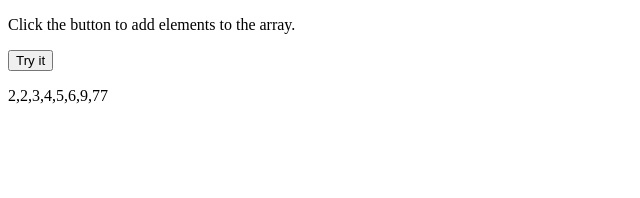
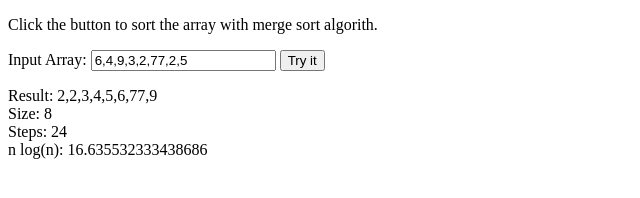
Before and after one commit to mnofresno/merge-sort, a plain HTML site: page index.html in a window 1280 px wide. Both pictures are taken after a click on the button "Try it". Shown: the whole page, without its empty margins (0-640 px from the left). Drawn offline with Linux system fonts and the light colour scheme.

Commit message:
* Add result object with running steps * Fixed indentation

```diff
--- a/index.html
+++ b/index.html
@@ -2,35 +2,44 @@
 <html>
 	<body>
 
-<p>Click the button to add elements to the array.</p>
+		<p>Click the button to sort the array with merge sort algorith.</p>
 
-<button onclick="myFunction()">Try it</button>
+		Input Array:
+		<input id="inputArray" value="6,4,9,3,2,77,2,5"/>
+		<button onclick="runMergeSort()">Try it</button>
 
 		<p id="demo"></p>
 
 		<script>
-
-function myFunction () {
-	var i = [6,4,9,3,2,77,2,5];
-
-	var o = mergeSort(i);
-	document.getElementById("demo").innerHTML = o;
+			function runMergeSort() {
+				var input = document.getElementById("inputArray").value.split(',');
+				var output = mergeSort(input);
+				document.getElementById("demo").innerHTML =
+				"Result: " + output.result + "<br/>" +
+				"Size: " + output.result.length + "<br/>" +
+				"Steps: " + output.steps + "<br/>" +
+				"n log(n): " + output.result.length * Math.log(output.result.length) + "<br/>";
 			}
 
 			var mergeSort = function(input) {
 				var output = [];
+				var steps = 0;
 
 				if(input.length <= 1) {
-    return output = input;
+					output = input;
 				} else {
 					var len = input.length;
-    var firstHalf = mergeSort(input.splice(0, len / 2));
-    var secondHalf = mergeSort(input);
+					var firstHalfSorted = mergeSort(input.splice(0, len / 2));
+					var firstHalf = firstHalfSorted.result;
+					var secondHalfSorted = mergeSort(input);
+					var secondHalf = secondHalfSorted.result;
+					steps += firstHalfSorted.steps + secondHalfSorted.steps;
 
 					var indexFirstHalf = 0;
 					var indexSecondHalf = 0;
 
 					for(var index = 0; index < len; index++) {
+						steps++;
 						if (indexSecondHalf >= secondHalf.length || (indexFirstHalf < firstHalf.length && firstHalf[indexFirstHalf] <= secondHalf[indexSecondHalf])) {
 							output.push(firstHalf[indexFirstHalf]);
 							indexFirstHalf++;
@@ -41,9 +50,8 @@ var mergeSort = function(input) {
 					}
 				}
 
-  return output;
+				return { result: output, steps: steps };
 			}
 		</script>
-
 	</body>
 </html>
```
Also changed, not shown: 1 other file. Lines whose indentation alone changed are shown as unchanged.
